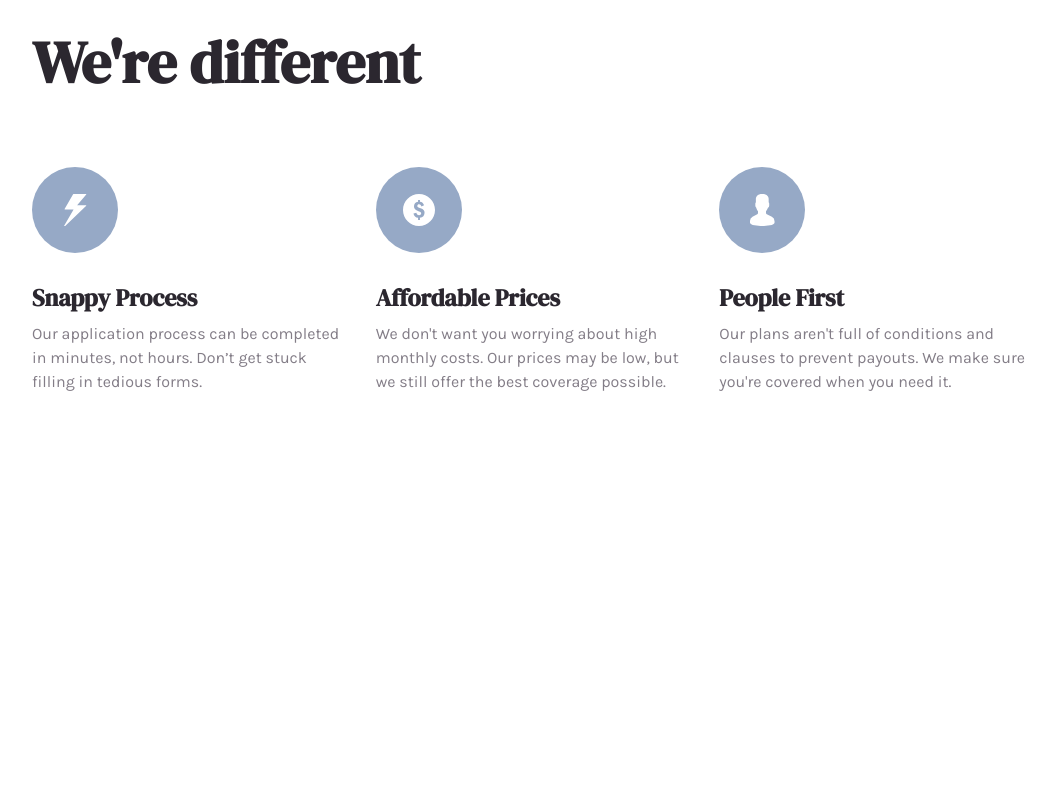
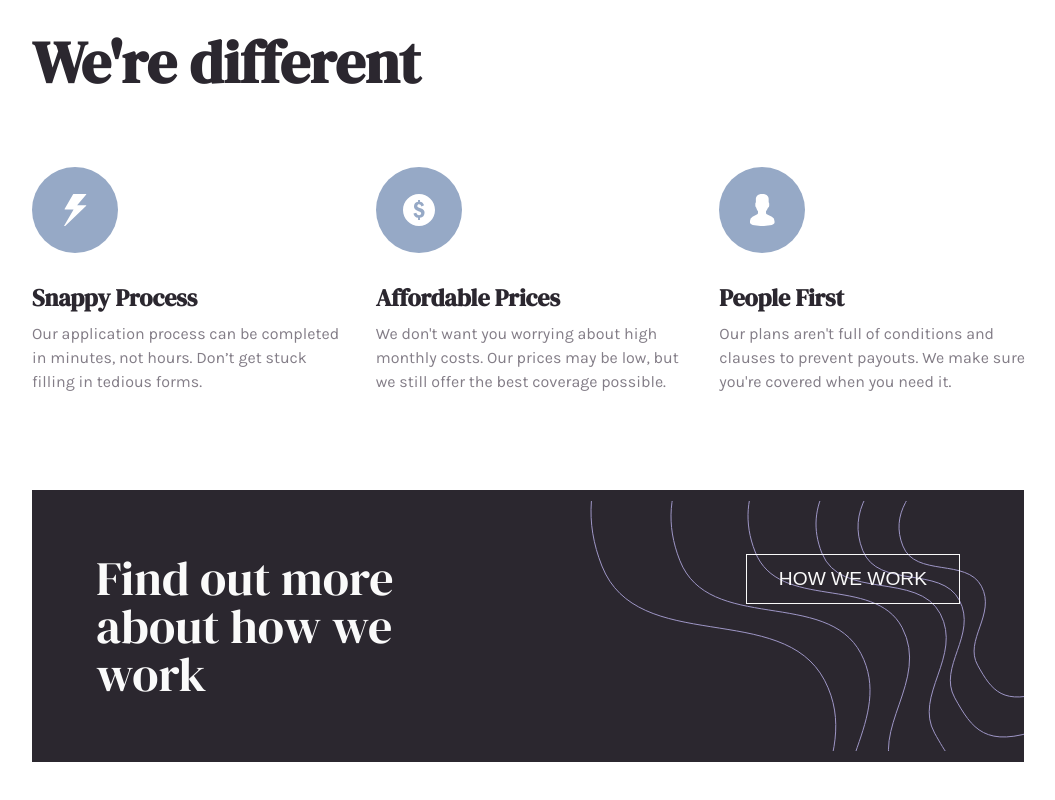
Before and after one commit to giftedpromise/insure-landing-page, a plain HTML site: page index.html in a window 1280 px wide. Shown: the part 1117-1917 px from the top of the page, without its empty margins (64-1119 px from the left). Before the commit the page ends 1543 px from the top, so only its background shows below. Drawn offline with Linux system fonts and the light colour scheme.

Commit message:
third desktop

```diff
--- a/index.html
+++ b/index.html
@@ -123,6 +123,14 @@
         </div>
       </div>
     </section>
+    <section class="third">
+      <div class="work">
+        <h1>Find out more about how we work</h1>
+        <div class="we-work">
+          <button class="work-btn">HOW WE WORK</button>
+        </div>
+      </div>
+    </section>
     <script src="script.js"></script>
   </body>
 </html>
--- a/style.css
+++ b/style.css
@@ -218,3 +218,44 @@ main {
   line-height: 1.5;
   color: var(--Dark--Grayish--Violet);
 }
+
+.third {
+  background-image: url(images/bg-pattern-how-we-work-desktop.svg);
+  background-repeat: no-repeat;
+  background-position: right;
+  padding: 4rem;
+  margin: 6rem 12rem 6rem 6rem;
+  position: relative;
+  background-color: var(--Very--Dark--Violet);
+}
+
+.work {
+  display: flex;
+  justify-content: space-between;
+}
+
+.work h1 {
+  color: var(--Very--Light--Gray);
+  font-family: "DM Serif Display", serif;
+  font-size: 3rem;
+  font-weight: 400;
+  width: 43%;
+  line-height: 1;
+}
+
+.work-btn {
+  color: var(--Very--Light--Gray);
+
+  background-color: transparent;
+  cursor: pointer;
+  border: 1px solid var(--Very--Light--Gray);
+
+  font-weight: 400;
+  font-size: 1.2rem;
+  padding: 0.8rem 2rem;
+}
+
+.work-btn:hover {
+  color: var(--Very--Dark--Violet);
+  background-color: var(--Very--Light--Gray);
+}
```
